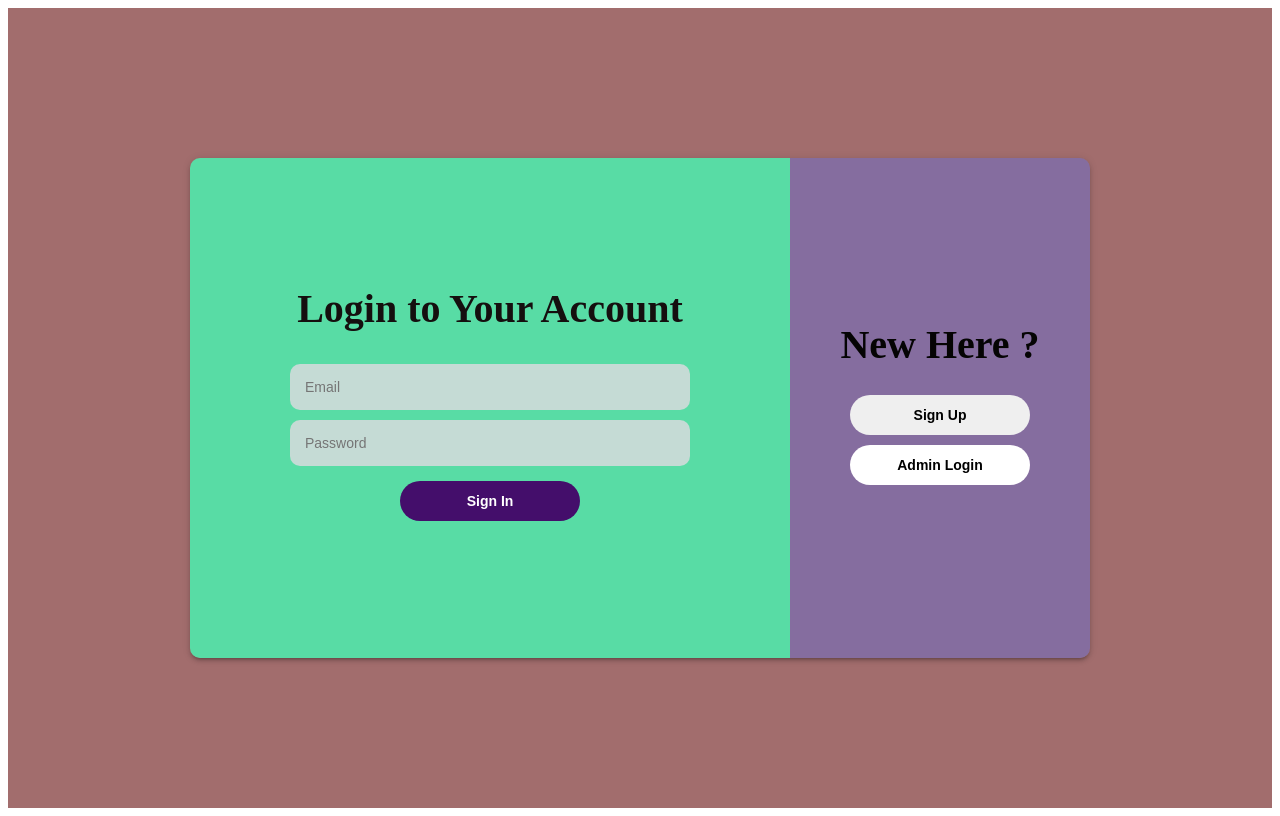
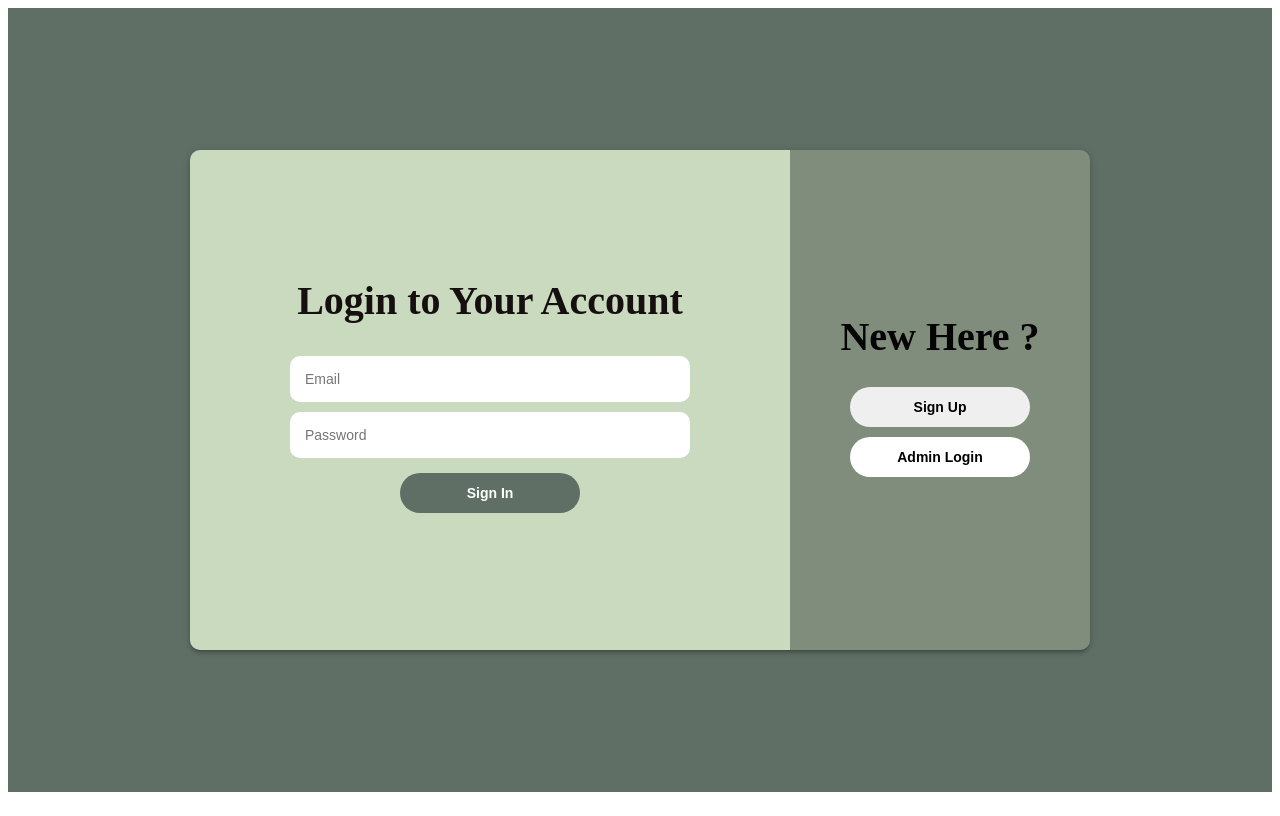
Before and after one commit to VivekKumar432/SRM-Batch-2, a React (Vite) app in the folder frontend/: page /login in a window 1280 px wide. Built offline with nearby package versions, Linux system fonts and the light colour scheme.

Commit message:
Updated UI

```diff
--- a/frontend/src/assets/CSS/loginPage.css
+++ b/frontend/src/assets/CSS/loginPage.css
@@ -1,7 +1,7 @@
 .login_container {
 	width: 100%;
-	min-height: 100vh;
-	background-color: #a26d6d;
+	height: 98vh;
+	background-color: #5F6F65;
 	display: flex;
 	align-items: center;
 	justify-content: center;
@@ -22,7 +22,7 @@
 	flex-direction: column;
 	align-items: center;
 	justify-content: center;
-	background-color: rgb(88, 220, 165);
+	background-color: #C9DABF;
 	border-top-left-radius: 10px;
 	border-bottom-left-radius: 10px;
 }
@@ -44,7 +44,7 @@
 	width: 370px;
 	padding: 15px;
 	border-radius: 10px;
-	background-color: #c5dbd5;
+	background-color: #ffffff;
 	margin: 5px 0;
 	font-size: 14px;
 }
@@ -66,7 +66,7 @@
 	flex-direction: column;
 	align-items: center;
 	justify-content: center;
-	background-color: #856d9f;
+	background-color: #808D7C;
 	border-top-right-radius: 10px;
 	border-bottom-right-radius: 10px;
 }
@@ -121,7 +121,7 @@
 }
 
 .green_btn {
-	background-color: #440e6b;
+	background-color: #5F6F65;
 	color: white;
 	margin: 10px;
 }
--- a/frontend/src/assets/CSS/registerPage.css
+++ b/frontend/src/assets/CSS/registerPage.css
@@ -1,7 +1,7 @@
 .signup_container {
     width: 100%;
-    min-height: 100vh;
-    background-color: #70bfab;
+    height: 98vh;
+    background-color: #5F6F65;
     display: flex;
     align-items: center;
     justify-content: center;
@@ -22,7 +22,7 @@
     flex-direction: column;
     align-items: center;
     justify-content: center;
-    background-color: #85729a;
+    background-color: #C9DABF;
     border-top-left-radius: 10px;
     border-bottom-left-radius: 10px;
 }
@@ -40,7 +40,7 @@
     flex-direction: column;
     align-items: center;
     justify-content: center;
-    background-color: rgb(169, 75, 75);
+    background-color: #808D7C;
     border-top-right-radius: 10px;
     border-bottom-right-radius: 10px;
 }
@@ -62,8 +62,8 @@
     width: 370px;
     padding: 15px;
     border-radius: 10px;
-    background-color: #edf5f3;
-    margin: 5px 0;
+    background-color: #ffffff;
+    margin: 5px 50px !important;
     font-size: 14px;
 }
 
@@ -99,7 +99,7 @@
     border: none;
     outline: none;
     padding: 12px 0;
-    background-color: #8763b1;
+    background-color: #5F6F65;
     border-radius: 20px;
     width: 180px;
     font-weight: bold;
@@ -108,7 +108,7 @@
 }
 
 .purple_btn {
-    background-color: #8763b1;
+    background-color: #5F6F65;
     color: white;
     margin: 10px;
 }
@@ -120,7 +120,8 @@
     border: none;
     outline: none;
     padding: 12px 0;
-    background-color: #8763b1;
+    background-color: #5F6F65;
+    color:white;
     border-radius: 20px;
     width: 180px;
     font-weight: bold;
--- a/frontend/src/components/Admin/style.module.css
+++ b/frontend/src/components/Admin/style.module.css
@@ -1,7 +1,7 @@
 .login_container {
 	width: 100%;
-	min-height: 100vh;
-	background-color: #22a49d;
+	height: 98vh;
+	background-color: #5F6F65;
 	display: flex;
 	align-items: center;
 	justify-content: center;
@@ -22,7 +22,7 @@
 	flex-direction: column;
 	align-items: center;
 	justify-content: center;
-	background-color: rgb(176, 137, 137);
+	background-color: #C9DABF;
 	border-top-left-radius: 10px;
 	border-bottom-left-radius: 10px;
 }
@@ -44,7 +44,7 @@
 	width: 370px;
 	padding: 15px;
 	border-radius: 10px;
-	background-color: #a4c3bb;
+	background-color: #ffffff;
 	margin: 5px 0;
 	font-size: 14px;
 }
@@ -66,7 +66,7 @@
 	flex-direction: column;
 	align-items: center;
 	justify-content: center;
-	background-color: #605b66;
+	background-color: #808D7C;
 	border-top-right-radius: 10px;
 	border-bottom-right-radius: 10px;
 }
@@ -105,7 +105,7 @@
 	font-weight: bold;
 	font-size: 14px;
 	cursor: pointer;
-	background-color: #754995;
+	background-color: #5F6F65;
 	color: white;
 	margin: 10px;
 }
--- a/frontend/src/components/Admin/styles.module.css
+++ b/frontend/src/components/Admin/styles.module.css
@@ -1,7 +1,7 @@
 .signup_container {
     width: 100%;
-    min-height: 100vh;
-    background-color: #a95c5c;
+    height: 98vh;
+    background-color: #5F6F65;
     display: flex;
     align-items: center;
     justify-content: center;
@@ -22,14 +22,14 @@
     flex-direction: column;
     align-items: center;
     justify-content: center;
-    background-color: #7320cc;
+    background-color: #C9DABF;
     border-top-left-radius: 10px;
     border-bottom-left-radius: 10px;
 }
 
 .left h1 {
     margin-top: 0;
-    color: white;
+    color: black;
     font-size: 35px;
     align-self: center;
 }
@@ -40,7 +40,7 @@
     flex-direction: column;
     align-items: center;
     justify-content: center;
-    background-color: rgb(201, 132, 163);
+    background-color: #808D7C;
     border-top-right-radius: 10px;
     border-bottom-right-radius: 10px;
 }
@@ -62,7 +62,7 @@
     width: 370px;
     padding: 15px;
     border-radius: 10px;
-    background-color: #edf5f3;
+    background-color: #ffffff;
     margin: 5px 0;
     font-size: 14px;
 }
@@ -98,7 +98,7 @@
     border: none;
     outline: none;
     padding: 12px 0;
-    background-color: #8763b1;
+    background-color: #5F6F65;
     border-radius: 20px;
     width: 180px;
     font-weight: bold;
@@ -107,7 +107,7 @@
 }
 
 .purple_btn {
-    background-color: #8763b1;
+    background-color: #5F6F65;
     color: white;
     margin: 10px;
 }
@@ -120,7 +120,8 @@
     border: none;
     outline: none;
     padding: 12px 0;
-    background-color: #8763b1;
+    background-color: #5F6F65;
+    color:white;
     border-radius: 20px;
     width: 180px;
     font-weight: bold;
```
